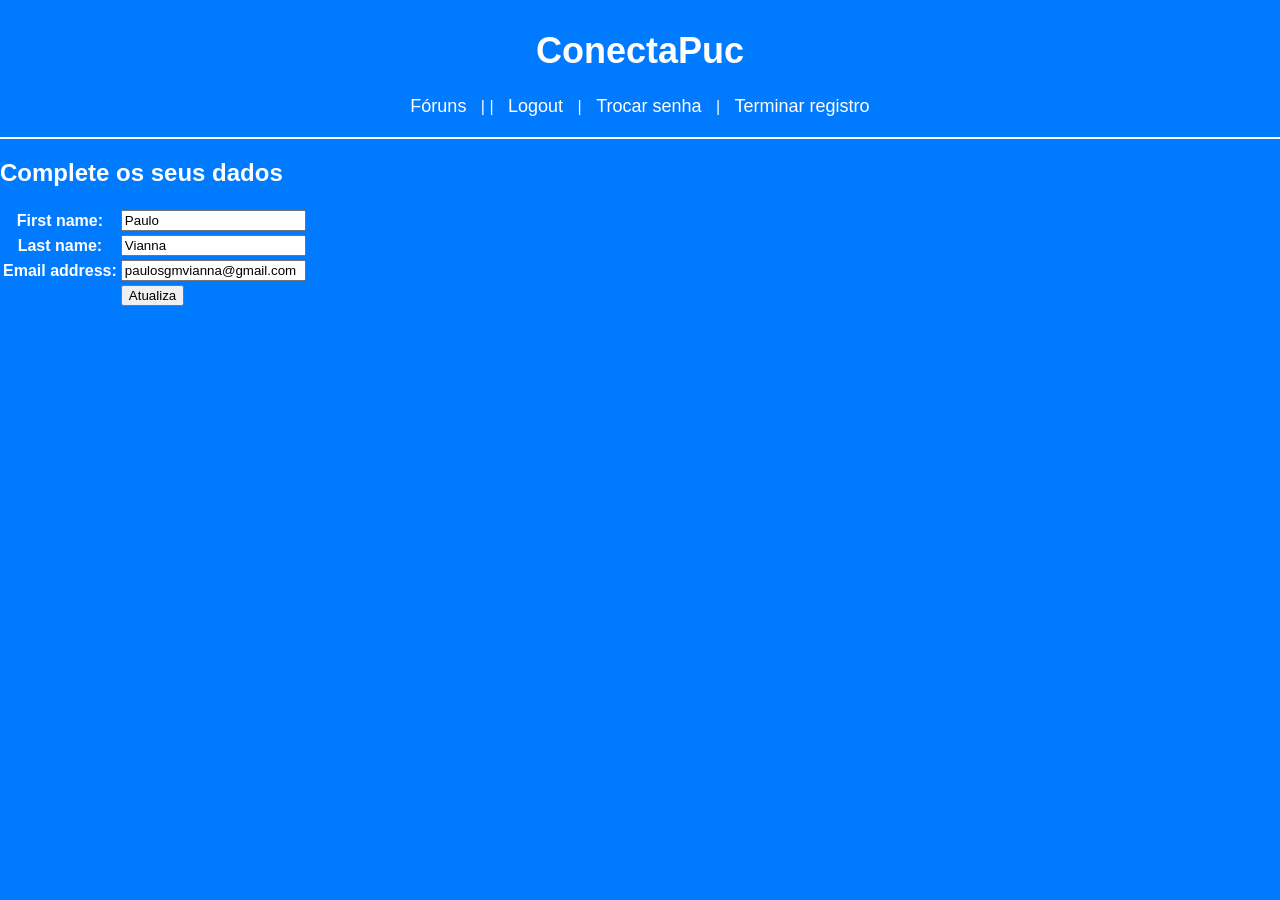
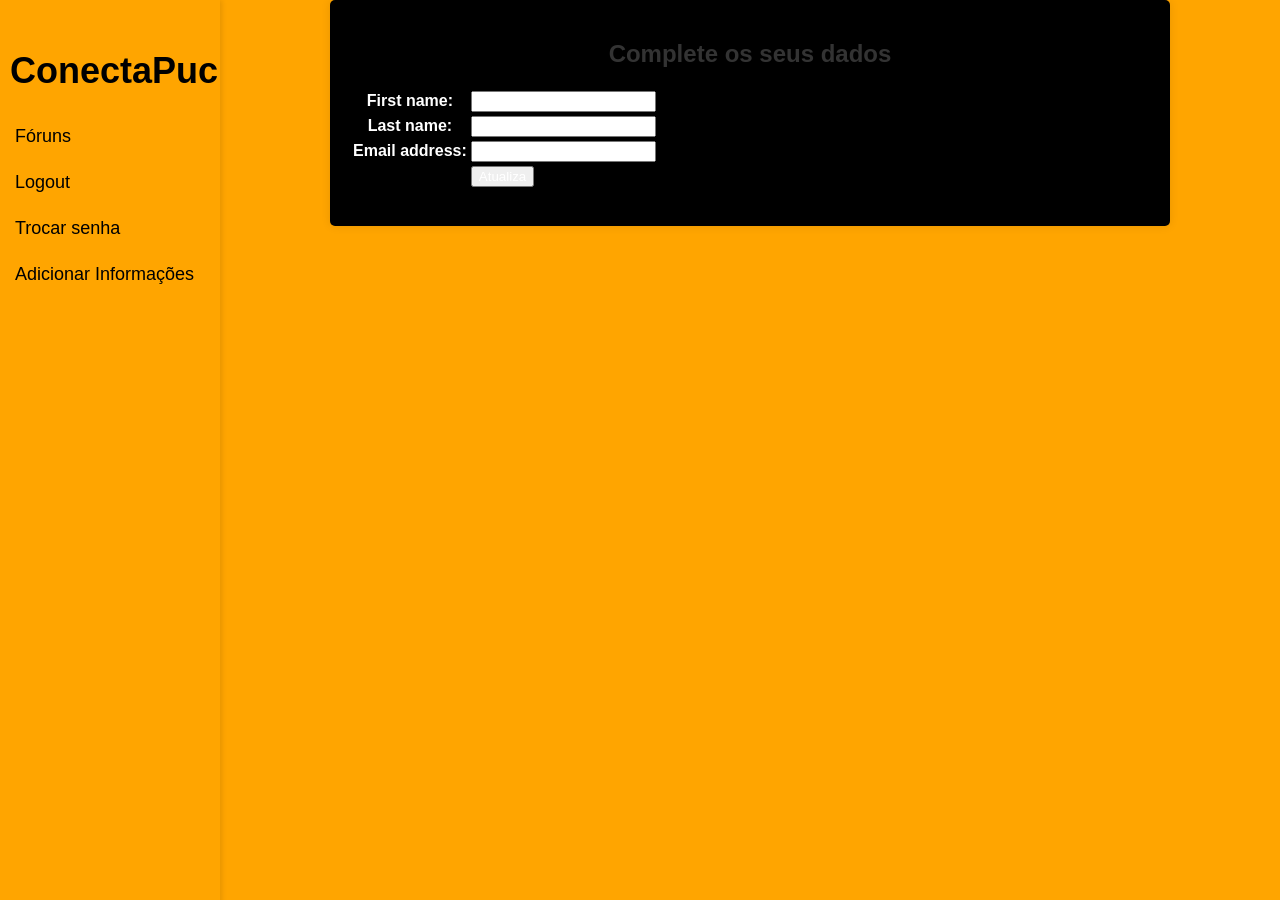
Before and after one commit to ThePaulean/INF1407-Projeto-1, a Django app: page /accounts/terminaRegistro/4/ in a window 1280 px wide. Run offline with Django 4.2, Linux system fonts and the light colour scheme; data comes from the database, SQL or seed files in the repository; both versions use the stored data as it was after the commit.

Commit message:
Changed formating of main page

```diff
--- a/Projeto/Projeto/static/css/base.css
+++ b/Projeto/Projeto/static/css/base.css
@@ -1,10 +1,11 @@
 /* Estilo para o corpo da página */
 body {
     font-family: Arial, sans-serif;
-    background-color: #007bff;
+    background-color: #FFA500;
     margin: 0;
     padding: 0;
-    color: #fff;
+    color: #ffffff;
+    padding-left: 220px;  /* Adicionado para compensar a navbar fixa */
 }
 
 /* Estilo para o cabeçalho */
@@ -12,24 +13,7 @@ h1 {
     text-align: center;
     font-size: 36px;
     margin-top: 30px;
-    color: #fff;
-}
-
-/* Estilo para a barra de navegação */
-div {
-    text-align: center;
-    margin-top: 20px;
-}
-
-div a {
-    text-decoration: none;
-    color: #fff;
-    font-size: 18px;
-    margin: 0 10px;
-}
-
-div a:hover {
-    text-decoration: underline;
+    color: #000000;
 }
 
 /* Estilo para o separador horizontal */
@@ -45,9 +29,49 @@ hr {
     max-width: 800px;
     margin: 0 auto;
     padding: 20px;
-    background-color: #fff;
+    background-color: #000000;
     border-radius: 5px;
     box-shadow: 0px 0px 10px rgba(0, 0, 0, 0.1);
     text-align: center;
     color: #333;
 }
+
+/* Estilos para a barra de navegação */
+.navbar {
+    position: fixed;
+    top: 0;
+    left: 0;
+    height: 100vh;
+    width: 200px;
+    background-color: rgba(255, 165, 0, 0.8);
+    padding: 20px 10px;
+    box-shadow: 2px 0 5px rgba(0, 0, 0, 0.1);
+}
+
+.navbar a {
+    display: block;
+    padding: 10px 5px;
+    margin: 5px 0;
+    text-align: left;
+    text-decoration: none;
+    color: #000000;
+    font-size: 18px;
+}
+
+.navbar a:hover {
+    background-color: rgba(255, 255, 255, 0.2);
+}
+
+.white-text-form, .white-text-form * {
+    color: #fff;  /* Define a cor do texto como branca */
+}
+
+/* Supondo que o ID do campo da nova senha seja "id_new_password1" */
+.form-row {
+    display: flex;
+    margin-bottom: 10px;
+}
+
+.form-label, .form-field {
+    flex: 1;
+}
--- a/Projeto/Projeto/templates/registro/base.html
+++ b/Projeto/Projeto/templates/registro/base.html
@@ -1,26 +1,28 @@
 {% load static %}
 <!DOCTYPE html>
-<html>
+<html lang="pt-BR">
 <head>
     <meta charset="UTF-8">
+    <meta name="description" content="ConectaPuc - Uma plataforma de conexão para a PUC.">
     <title>{% block title %}{% endblock %}</title>
-    <link rel="stylesheet"
-        href="{% static 'css/base.css' %}">
+    <link rel="stylesheet" href="{% static 'css/base.css' %}">
 </head>
 <body>
-    <h1>ConectaPuc</h1>
-    <div>
-        <a href="{% url 'listar_foruns' %}">Fóruns</a> |
+    <div class="navbar">
+        <h1>ConectaPuc</h1>
+        <a href="{% url 'listar_foruns' %}">Fóruns</a>
         {% if user.is_authenticated %}
-        | <a href="{% url 'sec-logout' %}">Logout</a>
-        | <a href="{% url 'sec-password_change' %}">Trocar senha</a>
-        | <a href="{% url 'sec-completaDadosUsuario' pk=user.id %}">Terminar registro</a>
+        <a href="{% url 'sec-logout' %}">Logout</a>
+        <a href="{% url 'sec-password_change' %}">Trocar senha</a>
+        <a href="{% url 'sec-completaDadosUsuario' pk=user.id %}">Adicionar Informações</a>
         {% else %}
-        | <a href="{% url 'sec-login' %}?next={% url 'listar_foruns' %}">Login</a>
-        | <a href="{% url 'sec-registro' %}">Registrar</a>
+        <a href="{% url 'sec-login' %}?next={% url 'listar_foruns' %}">Login</a>
+        <a href="{% url 'sec-registro' %}">Registrar</a>
         {% endif %}
     </div>
-    <hr>
-    {% block content %}{% endblock %}
+
+    <div class="container">
+        {% block content %}{% endblock %}
+    </div>
 </body>
 </html>
--- a/Projeto/Projeto/templates/registro/homeSec.html
+++ b/Projeto/Projeto/templates/registro/homeSec.html
@@ -1,6 +1,26 @@
-{% extends 'registro/base.html' %}
-{% block content %}
-<h2>
-    Página inicial do forum
-</h2>
-{% endblock %}
+{% load static %}
+
+<head>
+
+    <link rel="stylesheet" href="{% static 'css/base.css' %}">
+    <meta name="description" content="ConectaPuc - Uma plataforma de conexão para a PUC.">
+
+</head>
+<body>
+    <div class="navbar">
+        <h1>ConectaPuc</h1>
+        <a href="{% url 'listar_foruns' %}">Fóruns</a>
+        {% if user.is_authenticated %}
+        <a href="{% url 'sec-logout' %}">Logout</a>
+        <a href="{% url 'sec-password_change' %}">Trocar senha</a>
+        <a href="{% url 'sec-completaDadosUsuario' pk=user.id %}">Adicionar Informações</a>
+        {% else %}
+        <a href="{% url 'sec-login' %}?next={% url 'listar_foruns' %}">Login</a>
+        <a href="{% url 'sec-registro' %}">Registrar</a>
+        {% endif %}
+    </div>
+
+    <div class="container">
+        {% block content %}{% endblock %}
+    </div>
+</body>
--- a/Projeto/Projeto/templates/registro/password_change_done.html
+++ b/Projeto/Projeto/templates/registro/password_change_done.html
@@ -1,4 +1,4 @@
-{% extends 'registro/base.html' %}
+{% extends 'registro/homeSec.html' %}
 {% block title %}Senha Atualizada{% endblock %}
 {% block content %}
 <h2>Troca de senha</h2>
--- a/Projeto/Projeto/templates/registro/password_change_form.html
+++ b/Projeto/Projeto/templates/registro/password_change_form.html
@@ -1,4 +1,4 @@
-{% extends 'registro/base.html' %}
+{% extends 'registro/homeSec.html' %}
 {% block title %}Troca Senha{% endblock %}
 {% block content %}
 <h2>Página de Troca de Senha</h2>
--- a/Projeto/Projeto/templates/registro/password_reset_complete.html
+++ b/Projeto/Projeto/templates/registro/password_reset_complete.html
@@ -1,4 +1,3 @@
-{% extends 'registro/base.html' %}
 
 {% block title %}Senha Criada{% endblock %}
 
--- a/Projeto/Projeto/templates/registro/password_reset_confirm.html
+++ b/Projeto/Projeto/templates/registro/password_reset_confirm.html
@@ -1,4 +1,3 @@
-{% extends 'registro/base.html' %}
 
 {% block title %}Nova Senha{% endblock %}
 
--- a/Projeto/Projeto/templates/registro/password_reset_done.html
+++ b/Projeto/Projeto/templates/registro/password_reset_done.html
@@ -1,4 +1,3 @@
-{% extends 'registro/base.html' %}
 
 {% block title %}Envio de Link{% endblock %}
 
--- a/Projeto/Projeto/templates/registro/password_reset_form.html
+++ b/Projeto/Projeto/templates/registro/password_reset_form.html
@@ -1,4 +1,3 @@
-{% extends 'registro/base.html' %}
 
 {% block title %}Recuperar Senha{% endblock %}
 
--- a/Projeto/Projeto/templates/registro/registro.html
+++ b/Projeto/Projeto/templates/registro/registro.html
@@ -8,6 +8,7 @@
     <link rel="stylesheet" type="text/css" href="{% static 'css/registro.css' %}">
 </head>
 <body>
+<div class="parent-container">
     <h2>Página de Registro</h2>
     <form method="post" class="th">
         {% csrf_token %}
@@ -19,6 +20,7 @@
             </tr>
         </table>
     </form>
+</div>
 {% endblock %}
 
 </body>
--- a/Projeto/Projeto/templates/registro/user_form.html
+++ b/Projeto/Projeto/templates/registro/user_form.html
@@ -1,8 +1,8 @@
-{% extends 'registro/base.html' %}
+{% extends 'registro/homeSec.html' %}
 {% block title %}Registro de Usuário{% endblock %}
 {% block content %}
 <h2>Complete os seus dados</h2>
-<form method="post">
+<form method="post" class="white-text-form">  {# Adicionado a classe "white-text-form" #}
     {% csrf_token %}
     <table class="formulario">
         {{ form.as_table }}
```
Also changed, not shown: Projeto/db.sqlite3. Lines whose indentation alone changed are shown as unchanged.
